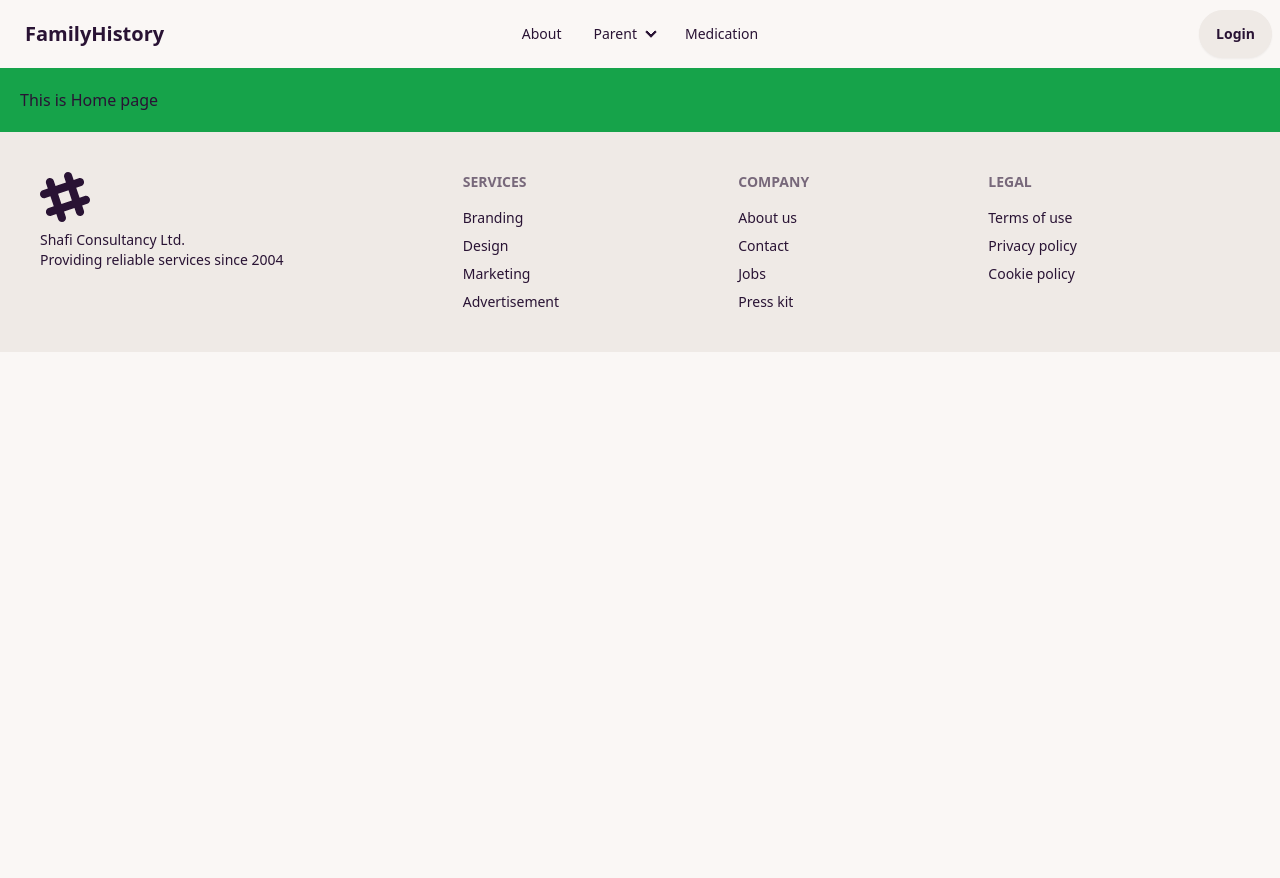
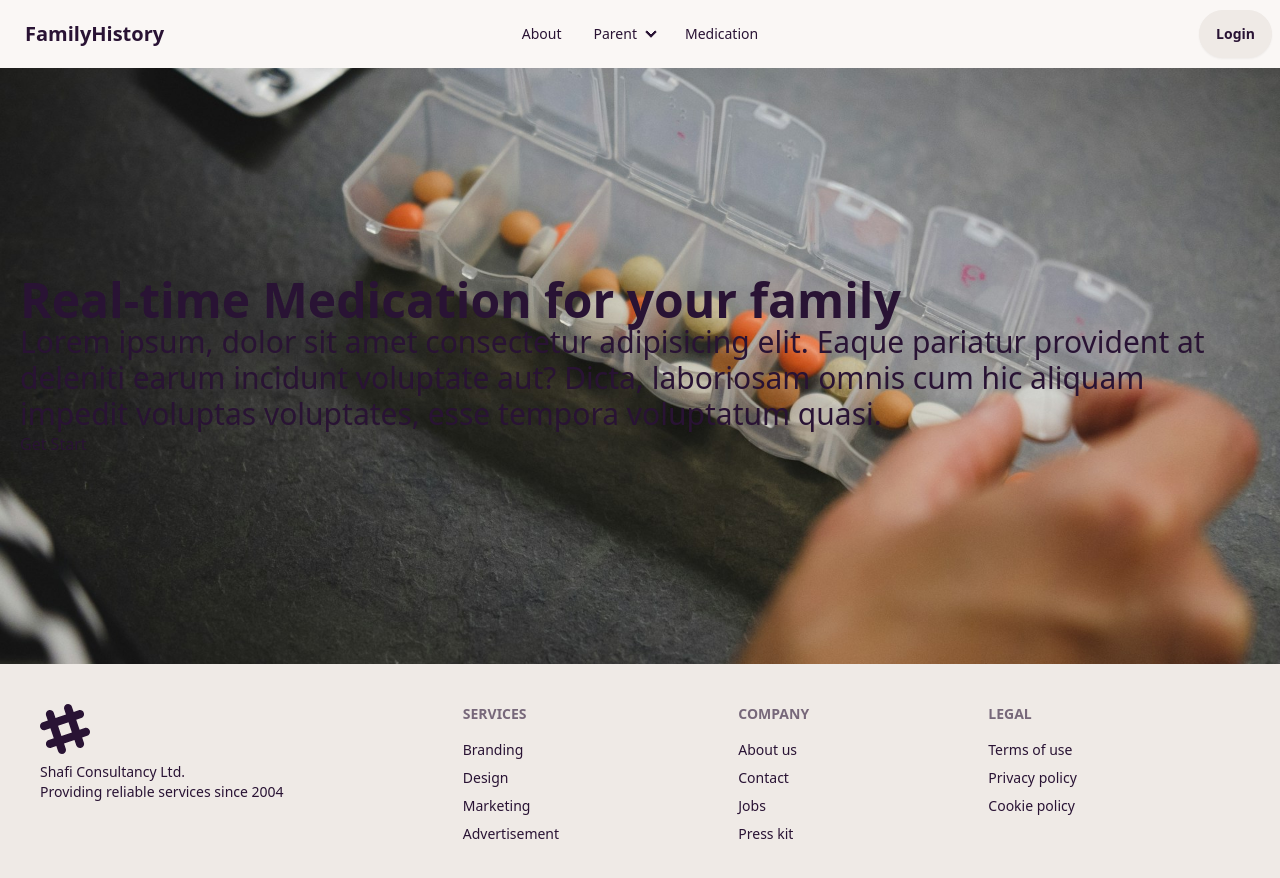
Before and after one commit to Aminul667/med, a React (Vite) app: page / in a window 1280 px wide. Shown: the top 878 px of the page. Before the commit the page ends 800 px from the top, so only its background shows below. Built offline with nearby package versions, Linux system fonts and the light colour scheme.

Commit message:
added background images

```diff
--- a/src/Routes/Routes.jsx
+++ b/src/Routes/Routes.jsx
@@ -1,6 +1,6 @@
 import { createBrowserRouter } from "react-router-dom";
 import Main from "../Layout/Main";
-import Home from "../pages/Home/Home";
+import Home from "../pages/Home/Home/Home";
 import About from "../pages/About/About";
 import AddMedication from "../pages/AddMedication/AddMedication";
 
--- a/src/pages/Home/Home.jsx
+++ /dev/null
@@ -1,10 +0,0 @@
-
-const Home = () => {
-    return (
-        <div>
-            <h2 className="p-5 bg-green-600">This is Home page</h2>
-        </div>
-    );
-};
-
-export default Home;
--- /dev/null
+++ b/src/pages/Home/Home/Home.css
@@ -0,0 +1,6 @@
+.banner-background{
+    background-image: url("../../../assets/Images/banner-1.jpg");
+    background-repeat: no-repeat;
+    background-size: cover;
+    background-position: center;
+}
--- /dev/null
+++ b/src/pages/Home/Home/Home.jsx
@@ -0,0 +1,24 @@
+import "./Home.css";
+// import banner from "../../../assets/Images/banner-1.jpg";
+
+const Home = () => {
+  return (
+    <div>
+      <div className="banner-background px-5 py-52">
+        <h2 className="text-5xl font-semibold">
+          Real-time Medication for your family
+        </h2>
+        <p className="text-3xl">
+          Lorem ipsum, dolor sit amet consectetur adipisicing elit. Eaque
+          pariatur provident at deleniti earum incidunt voluptate aut? Dicta,
+          laboriosam omnis cum hic aliquam impedit voluptas voluptates, esse
+          tempora voluptatum quasi.
+        </p>
+        <button>Get Start</button>
+      </div>
+      {/* <img src={banner} alt="" /> */}
+    </div>
+  );
+};
+
+export default Home;
```
Also changed, not shown: src/assets/Images/banner-1.jpg (added).
